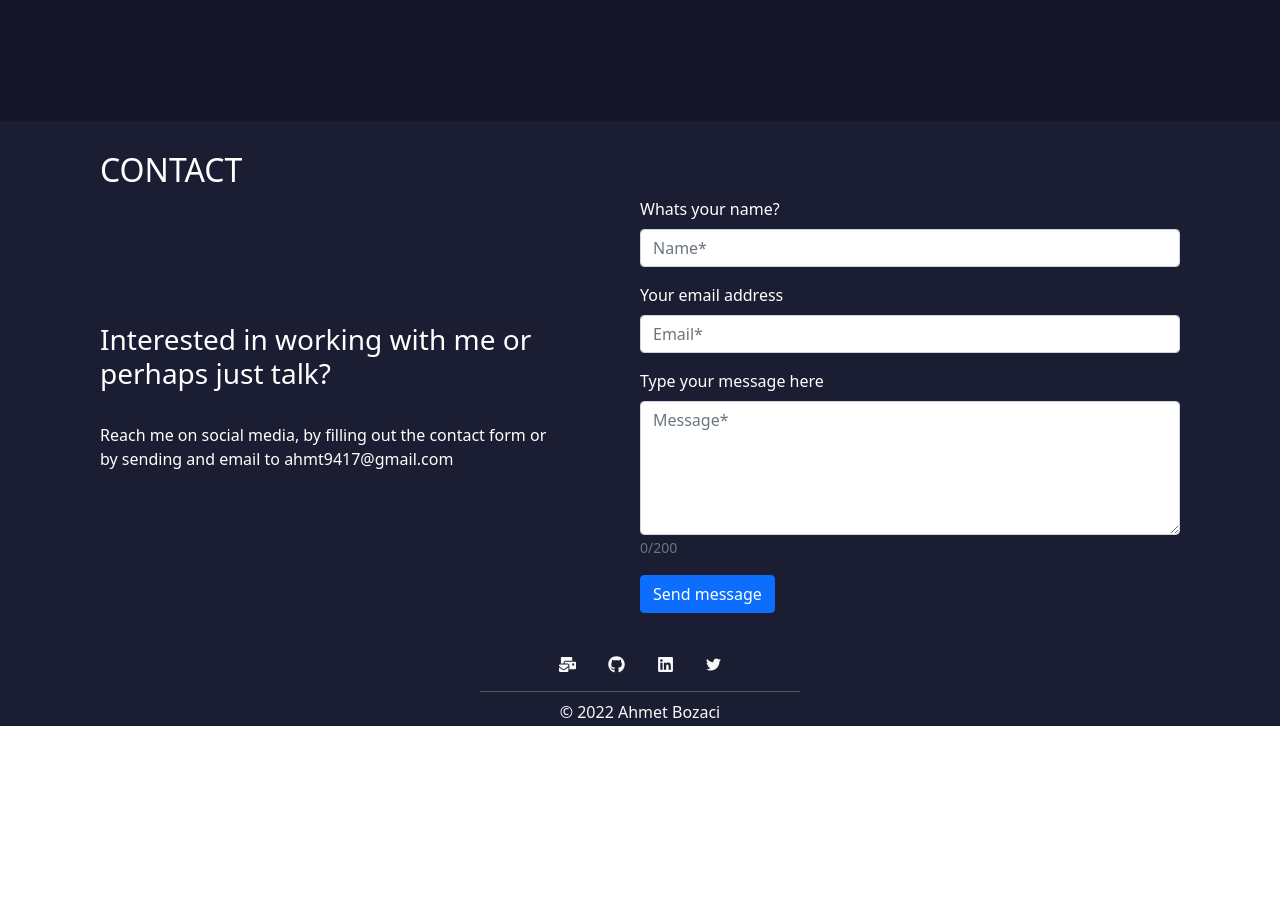
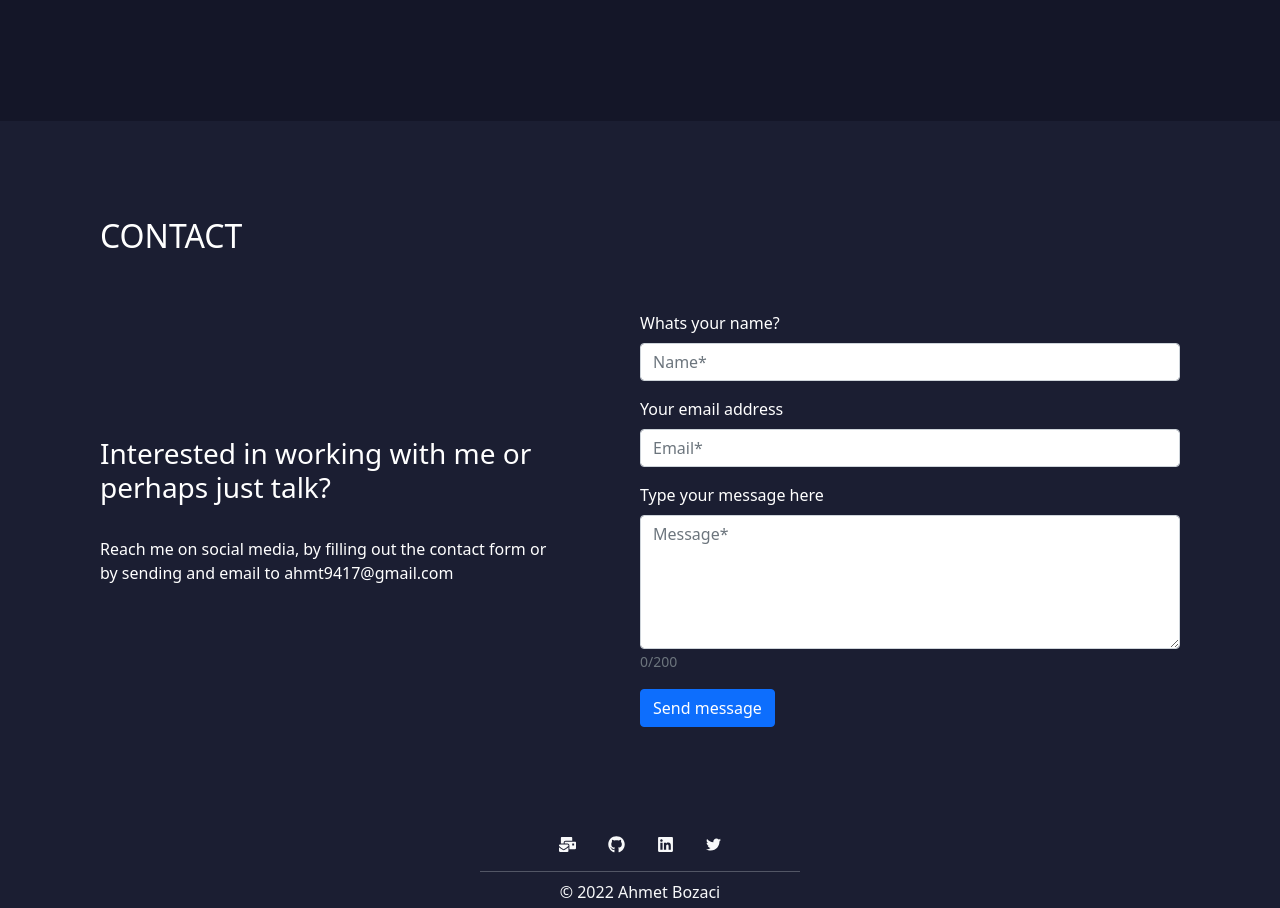
Before and after one commit to ahmetbozaci/portfolio, a React (Create React App) app: page / in a window 1280 px wide. Shown: the part 2340-3248 px from the top of the page. Before the commit the page ends 3066 px from the top, so only its background shows below. Built offline with nearby package versions, Linux system fonts and the light colour scheme.

Commit message:
Update contact page

```diff
--- a/src/components/Contact.js
+++ b/src/components/Contact.js
@@ -2,11 +2,9 @@ import ContactForm from './ContactForm';
 import './Style/Contact.css';
 
 const Contact = () => (
-  <div className="contact" id="contact">
-    <h2>CONTACT</h2>
-    <div
-      className="d-lg-flex justify-content-between m-sm-auto"
-    >
+  <div className="contact py-5" id="contact">
+    <h2 className="py-5">CONTACT</h2>
+    <div className="d-lg-flex justify-content-between m-sm-auto">
       <div className="align-self-center">
         <h3 className="text-line py-4">
           Interested in working with me or
--- a/src/components/Footer.js
+++ b/src/components/Footer.js
@@ -5,7 +5,7 @@ import { Nav } from 'react-bootstrap';
 import './Style/Footer.css';
 
 const Footer = () => (
-  <div className="text-center footer text-light">
+  <div className="text-center footer text-light pt-5 pb-1">
     <Nav className="justify-content-center">
       <Nav.Link href="mailto:ahmt9417@gmail.com">
         <FaMailBulk size={17} className="text-light" />
```
